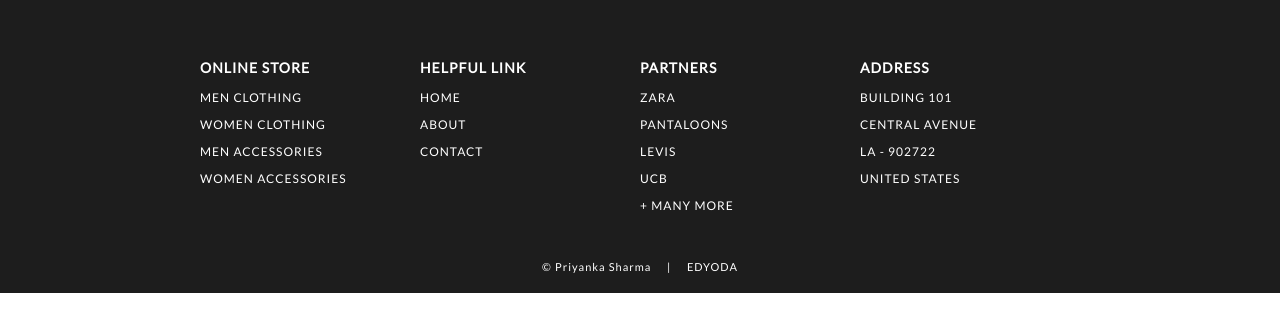
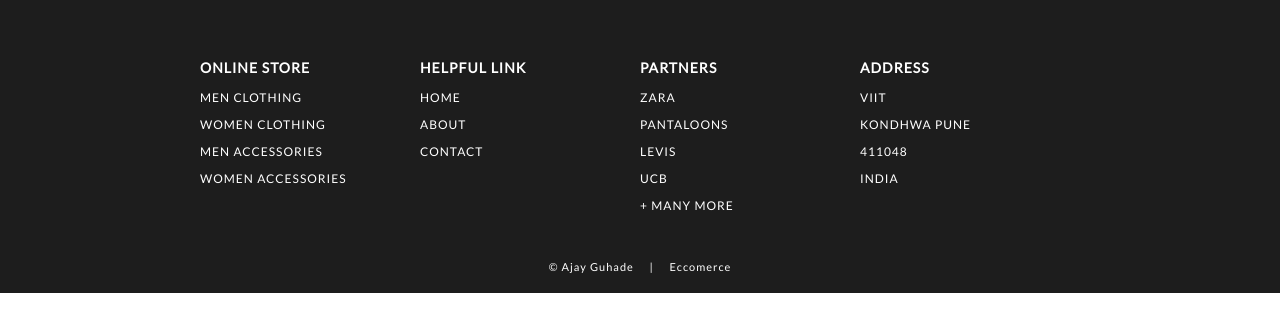
Before and after one commit to AjayGuhade/Ecommerce, a plain HTML site: page footer.html in a window 1280 px wide. Drawn offline with Linux system fonts and the light colour scheme.

Commit message:
changed code

```diff
--- a/footer.html
+++ b/footer.html
@@ -4,7 +4,7 @@
     <meta charset="UTF-8">
     <meta name="viewport" content="width=device-width, initial-scale=1.0">
     <meta http-equiv="X-UA-Compatible" content="ie=edge">
-    <title> FOOTER | E-COMMERCE WEBSITE BY EDYODA </title>
+    <title> FOOTER | E-COMMERCE WEBSITE </title>
     <!-- EXTERNAL LINKS -->
     <link href="https://fonts.googleapis.com/css?family=Source+Sans+Pro:300,400" rel="stylesheet">
     <link href="https://fonts.googleapis.com/css?family=Lato&display=swap" rel="stylesheet">
@@ -39,13 +39,13 @@
                 </div>
                 <div id="webFooter">
                     <h3> address </h3>
-                    <p> building 101 </p>
-                    <p> central avenue </p>
-                    <p> la - 902722 </p>
-                    <p> united states </p>
+                    <p> viit </p>
+                    <p> kondhwa pune </p>
+                    <p> 411048 </p>
+                    <p> India </p>
                 </div>
             </div>
-            <div id="credit"><a href="https://linkedin.com/in/priyanka-sharma-b79401142"> © Priyanka Sharma </a> &nbsp&nbsp&nbsp | &nbsp&nbsp&nbsp <a href="https://www.edyoda.com/" target="_blank"> EDYODA </a></div>
+            <div id="credit"><a href="https://github.com/AjayGuhade"> © Ajay Guhade </a> &nbsp&nbsp&nbsp | &nbsp&nbsp&nbsp <a href="https://ecommerce-xi-beige.vercel.app/" target="_blank"> Eccomerce </a></div>
         </section>
 
     </footer>
```
Also changed, not shown: index.html (+1 -1 lines).
